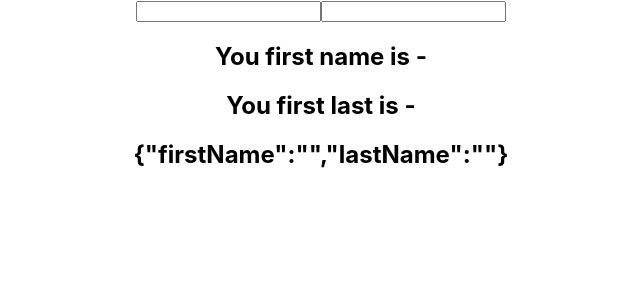
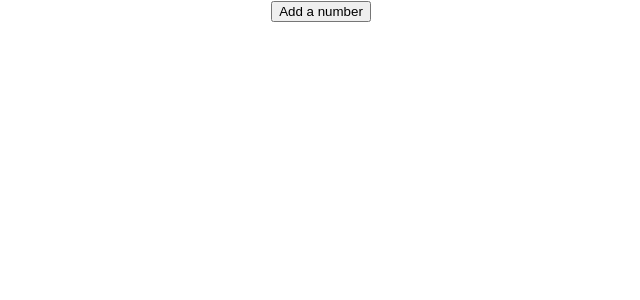
Before and after one commit to jimmymetts/react_hooks_tutorial, a React (Create React App) app: page / in a window 1280 px wide. Shown: the top 300 px of the page, without its empty margins (319-959 px from the left). Built offline with nearby package versions, Linux system fonts and the light colour scheme.

Commit message:
added Math.random

```diff
--- a/src/App.js
+++ b/src/App.js
@@ -4,6 +4,7 @@ import './App.css';
 import HookCounter from './components/HookCounter';
 import HookCounterTwo from './components/HookCounterTwo';
 import HookCounterThree from './components/HookCounterThree';
+import HookCounterFour from './components/HookCounterFour';
 
 function App() {
   return (
@@ -11,8 +12,9 @@ function App() {
 {/* <ClassCounter/> */}
 {/* <HookCounter/> */}
 {/* <HookCounterTwo/> */}
+{/* <HookCounterThree/> */}
 
-<HookCounterThree/>
+<HookCounterFour/>
 
     </div>
   );
--- a/src/components/HookCounterFour.js
+++ b/src/components/HookCounterFour.js
@@ -4,10 +4,22 @@ function HookCounterFour() {
 
     const [items, setItems] = useState([])
 
+    const addItem = () => {
+        setItems([...items, {
+            id: items.length,
+            value: Math.floor(Math.random() * 10) + 1
+        }])
+    }
+
 
     return (
         <div>
-
+            <button onClick={addItem}>Add a number</button>
+            <ul>
+                {items.map(item => (
+                    <li key={item.id}> {item.value}</li>
+                ))}
+            </ul>
         </div>
     )
 }
```
